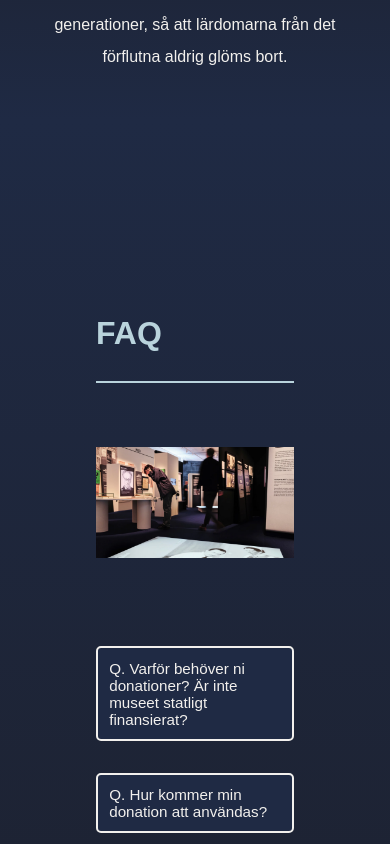
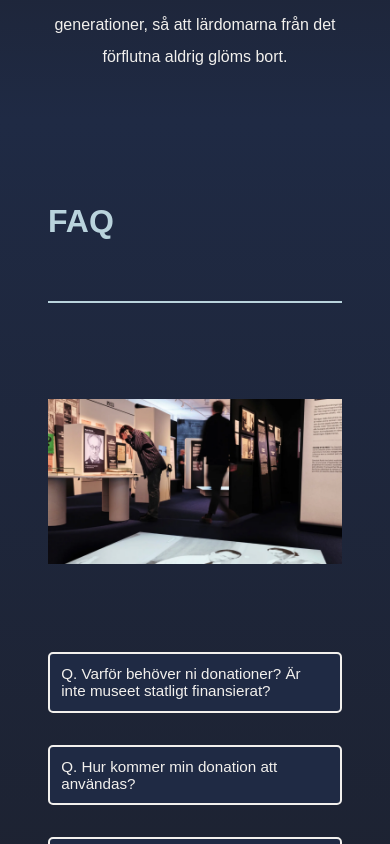
Before and after one commit to minzikimi/fundraiser, a React (Vite) app: page / in a window 390 px wide. Shown: the part 600-1444 px from the top of the page. Built offline with nearby package versions, Linux system fonts and the light colour scheme.

Commit message:
polish styling in serveral components and add missing translation to donation button

```diff
--- a/src/components/DonationSection/CheckoutBox.jsx
+++ b/src/components/DonationSection/CheckoutBox.jsx
@@ -158,7 +158,7 @@ const CheckoutBox = () => {
               />
               <div className={styles.buttonWrapper}>
                 <Button className={styles.confirmButton} onClick={() => navigate("/thank-you")}>
-                  I HAVE DONATED!
+                   {t("donatedButton.text")}
                 </Button>
               </div>
             </div>
@@ -175,7 +175,7 @@ const CheckoutBox = () => {
               </div>
               <div className={styles.buttonWrapper}>
                 <Button className={styles.confirmButton} onClick={() => navigate("/thank-you")}>
-                  I HAVE DONATED!
+                   {t("donatedButton.text")}
                 </Button>
               </div>
             </div>
--- a/src/components/FAQ/FAQ.jsx
+++ b/src/components/FAQ/FAQ.jsx
@@ -26,7 +26,8 @@ const FAQ = () => {
 
   return (
     <div className={styles.pageWrapper}>
-      <section className={styles.faqSection} aria-labelledby="faq-heading">
+      <div className={styles.faqSection} aria-labelledby="faq-heading">
+        <div className={styles.faqSectionContent}>
           <h2 id="faq-heading" className={styles.faqHeading}>
             FAQ
           </h2>
@@ -54,7 +55,7 @@ const FAQ = () => {
               className={styles.faqImage}
             />
           </div>
-
+        </div>
         {activeFAQ && (
           <FAQModal
             question={activeFAQ.question}
@@ -62,8 +63,10 @@ const FAQ = () => {
             onClose={closeModal}
           />
         )}
-      </section>
       </div>
+    </div>
+
+
   );
 };
 
--- a/src/components/FAQ/FAQ.module.css
+++ b/src/components/FAQ/FAQ.module.css
@@ -2,7 +2,7 @@
   width: 100%;
   margin: 0;
   padding: 0;
-  padding:8rem 3rem;
+
   background-image: linear-gradient(to bottom, var(--color-darkblue),var(--color-midnight));
 }
 
@@ -15,6 +15,8 @@
   justify-content: center;
   padding-left: 3rem;
   padding-right: 3rem;
+  padding-bottom: 8rem;
+  padding-top:4rem;
 
 }
 
@@ -33,11 +35,11 @@
   width: 100%;
 }
 
-.faqContent{
+.faqContent {
   display: flex;
   flex-direction: row;
   justify-content: space-between;
-  margin: 3rem 0 5rem 0 ;
+  gap: 8rem;
 }
 
 .questionsContainer{
@@ -75,10 +77,33 @@ border: none;
   padding-bottom: 2.5rem;
 }
 
+.faqSectionContent {
+  max-width: 1400px;
+  width: 100%;
+  margin: 0 auto;
+  display: flex;
+  flex-direction: column;
+  gap: 2rem;
+  box-sizing: border-box;
+}
+
+.faqContent {
+  display: flex;
+  flex-direction: row;
+  justify-content: space-between;
+  gap: 8rem;
+}
+
+@media (max-width: 1200px) {
+  .faqContent {
+    flex-direction: column;
+    gap: 2rem;
+    align-items: stretch;
+  }
+}
+
+
 @media (max-width: 768px) {
-  .faqSection {
-    padding: 3rem;
-  }
 
   .faqHeading {
     font-size: 2.5rem;
@@ -112,9 +137,6 @@ border: none;
 }
 
 @media (max-width: 430px) {
-  .faqSection {
-    padding: 3rem;
-  }
 
   .faqHeading {
     font-size: 2rem;
@@ -148,5 +170,4 @@ border: none;
     margin-top: 0;
     width: 100%;
   }
-
 }
--- a/src/locales/english/translation.json
+++ b/src/locales/english/translation.json
@@ -114,5 +114,8 @@
     "downloadButton": "DOWNLOAD YOUR CERTIFICATE",
     "updatesConsent": "Yes, I’d like to receive updates and stories from the Swedish Holocaust Museum.",
     "donorWallConsent": "I consent to my name being printed on the digital donor wall (optional)."
+  },
+    "donatedButton":{
+    "text":"I HAVE DONATED"
   }
 }
--- a/src/locales/svenska/translation.json
+++ b/src/locales/svenska/translation.json
@@ -114,5 +114,8 @@
     "downloadButton": "HÄMTA DITT INTYG",
     "updatesConsent": "Ja, jag vill få uppdateringar och berättelser från Sveriges Museum om Förintelsen.",
     "donorWallConsent": "Jag samtycker till att mitt namn skrivs ut på den digitala donorväggen (valfritt)."
+  },
+  "donatedButton":{
+    "text":"JAG HAR DONERAT"
   }
 }
--- a/src/pages/ThankYou/PersonalDiploma.jsx
+++ b/src/pages/ThankYou/PersonalDiploma.jsx
@@ -61,6 +61,7 @@ import { Link } from "react-router-dom";
     <label className={styles.formLabel}>
       {t('personalDiploma.chooseLanguage')}
     </label>
+    <div className={styles.radioGroup}>
       <label>
         <input
           type="radio"
@@ -80,8 +81,7 @@ import { Link } from "react-router-dom";
             English
           </label>
         </div>
-
-
+      </div>
       <label className={styles.checkbox}>
         <input type="checkbox" />
         {t('personalDiploma.updatesConsent')}
--- a/src/pages/ThankYou/PersonalDiploma.module.css
+++ b/src/pages/ThankYou/PersonalDiploma.module.css
@@ -89,6 +89,13 @@ h2 {
   gap: 16px;
 }
 
+.radioGroup {
+  display: flex;
+  gap: 2rem;
+  font-size: 1.3rem;
+  margin-top: 0.5rem;
+}
+
 /* Tablet: 768px */
 @media (max-width: 768px) {
   .container {
```
Lines whose indentation alone changed are shown as unchanged.
